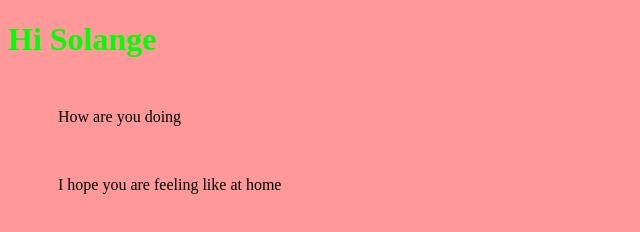
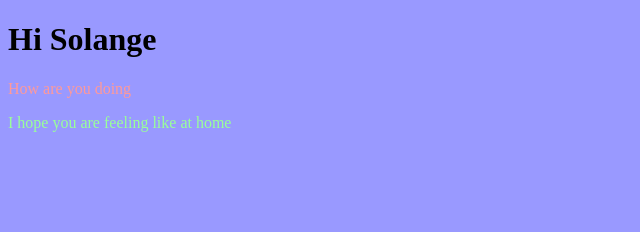
Before and after one commit to Solange-Cerny/fed-01-lab, a plain HTML site: page index.html in a window 1280 px wide. Shown: the whole page, without its empty margins (0-640 px from the left). Drawn offline with Linux system fonts and the light colour scheme.

Commit message:
restyled paragraphs

```diff
--- a/css/styles.css
+++ b/css/styles.css
@@ -1,3 +1,7 @@
-body { background: #f99; }
-h1 { color: #0f0; }
-p { margin: 50px; }
+body { background: #99f; }
+.red{
+	color: #f99;
+}
+.green{
+	color: #9f9;
+}
--- a/index.html
+++ b/index.html
@@ -6,8 +6,8 @@
   </head>
   <body>
     <h1>Hi Solange</h1>
-	<p>How are you doing</p>
-	<p>I hope you are feeling like at home</p>
+	<p class="red">How are you doing</p>
+	<p class="green">I hope you are feeling like at home</p>
 	<script src="js/scripts.js"></script>
   </body>
 </html>
--- a/js/scripts.js
+++ b/js/scripts.js
@@ -1,2 +1,2 @@
-alert("Hello!");
-console.log("He!");
+//alert("Hello!");
+console.log("Good for you!");
```
